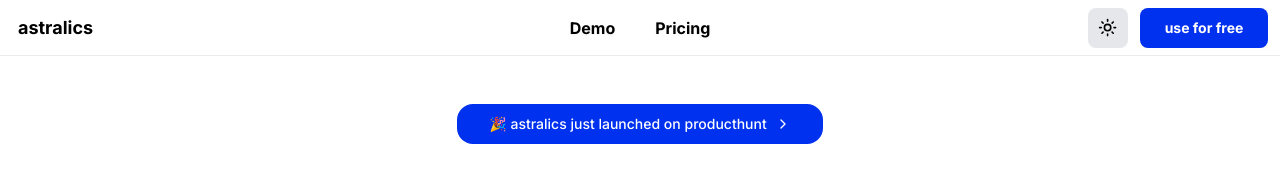
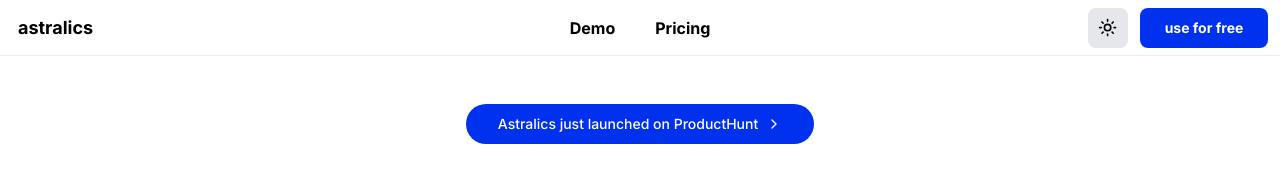
Before and after one commit to ramezj/astralics, a Next.js app in the folder client/: page / in a window 1280 px wide. Shown: the top 170 px of the page. Built offline with nearby package versions, Linux system fonts and the light colour scheme; no server answers.

Commit message:
beta alert update

```diff
--- a/client/components/other/BetaAlert.js
+++ b/client/components/other/BetaAlert.js
@@ -7,14 +7,14 @@ export default function BetaAlert(props) {
         <>
         <Button
         className='
-        rounded-2xl
+        rounded-3xl
         px-8
         bg-astralicsblue dark:bg-astralicsblue
         hover:bg-astralicsblue dark:hover:!bg-astralicsblue
         duration-300
         text-white dark:text-white
         '>
-            🎉 astralics just launched on producthunt
+            Astralics just launched on ProductHunt
             <ChevronRight className="ml-2 h-4 w-4" />
         </Button>
         </>
```
